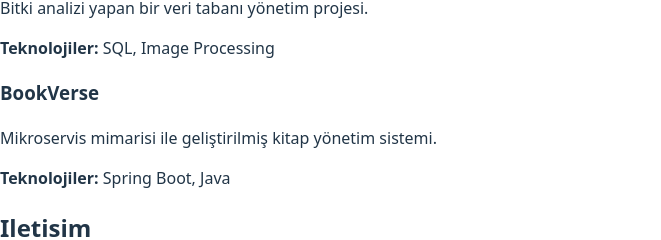
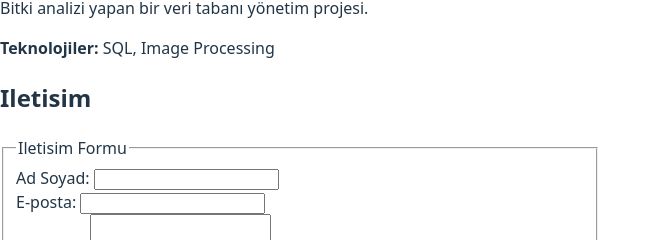
Before and after one commit to NefiseBeyzaYeniekinci/web-lab-hello, a React (Vite) app: page / in a window 1280 px wide. Shown: the part 793-1033 px from the top of the page, without its empty margins (0-661 px from the left). Built offline with nearby package versions, Linux system fonts and the light colour scheme.

Commit message:
revize: Portföyden güncellendi

```diff
--- a/src/App.tsx
+++ b/src/App.tsx
@@ -45,11 +45,6 @@
             <h3>E-kin (PlantDoc)</h3>
             <p>Bitki analizi yapan bir veri tabanı yönetim projesi.</p>
             <p><strong>Teknolojiler:</strong> SQL, Image Processing</p>
-          </article>
-          <article>
-            <h3>BookVerse</h3>
-            <p>Mikroservis mimarisi ile geliştirilmiş kitap yönetim sistemi.</p>
-            <p><strong>Teknolojiler:</strong> Spring Boot, Java</p>
           </article>
         </section>
 
```
